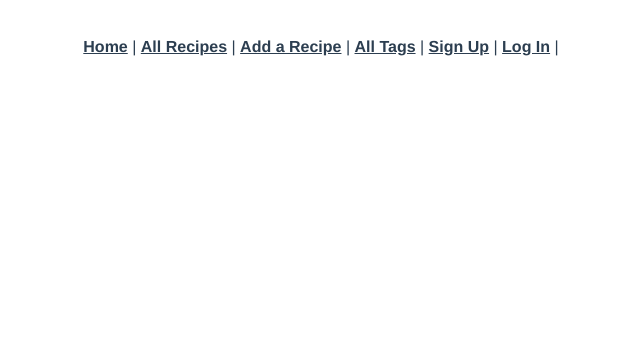
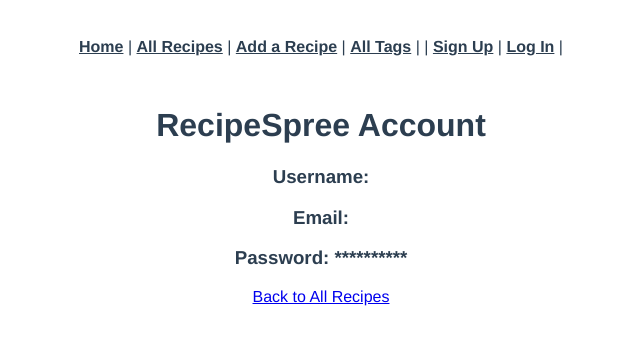
Before and after one commit to thewendels/recipespree_vue, a Vue app: page /users in a window 1280 px wide. Shown: the top 344 px of the page, without its empty margins (319-959 px from the left). Built offline with nearby package versions, Linux system fonts and the light colour scheme; no server answers.

Commit message:
adds UsersShow.vue

```diff
--- a/src/App.vue
+++ b/src/App.vue
@@ -5,6 +5,8 @@
       <router-link to="/recipes">All Recipes</router-link> |
       <router-link to="/recipes/new">Add a Recipe</router-link> |
       <router-link to="/tags">All Tags</router-link> |
+      <router-link v-if="isLoggedIn()"
+      to="/users">Profile</router-link> |
       <router-link v-if="!isLoggedIn()" to="/signup">Sign Up</router-link> |
       <router-link v-if="!isLoggedIn()" to="/login">Log In</router-link> | <router-link v-if="isLoggedIn()" to="/logout">Log Out</router-link>
     </div>
--- a/src/router/index.js
+++ b/src/router/index.js
@@ -8,6 +8,7 @@ import RecipesEdit from "../views/RecipesEdit.vue";
 import TagsIndex from "../views/TagsIndex.vue";
 import TagsShow from "../views/TagsShow.vue";
 import TagsEdit from "../views/TagsEdit.vue";
+import UsersShow from "../views/UsersShow.vue";
 import Signup from '../views/Signup.vue';
 import Login from "../views/Login.vue";
 import Logout from "../views/Logout.vue";
@@ -56,6 +57,11 @@ const routes = [
     component: TagsEdit,
   },
   {
+    path: "/users",
+    name: "users-show",
+    component: UsersShow,
+  },
+  {
     path: '/signup',
     name: 'signup',
     component: Signup
--- /dev/null
+++ b/src/views/UsersShow.vue
@@ -0,0 +1,41 @@
+<template>
+  <div>
+    <div class="users-show">
+      <h1>RecipeSpree Account</h1>
+      <h3>Username: {{user.username}}</h3>
+      <h3>Email: {{user.email}}</h3>
+      <h3>Password: ********** </h3>
+    </div>
+    <div>
+      <!-- <p>
+        <router-link v-bind:to="`/users/${current_user.id}/edit`">Edit Profile</router-link>
+      </p> -->
+      <!-- <p>
+        <button v-on:click="destroyUser(user)">Delete Account</button>
+      </p> -->
+      <p>
+        <router-link to="/recipes">Back to All Recipes</router-link>
+      </p>
+    </div>
+  </div>
+</template>
+
+<script>
+import axios from "axios";
+export default {
+  data: function() {
+    return {
+      user: {},
+    };
+  },
+  created: function() {
+    axios
+      .get("/api/users")
+      .then(response => {
+        console.log("users show", response);
+        this.user = response.data;
+      });
+  },
+  methods: {},
+};
+</script>
```
